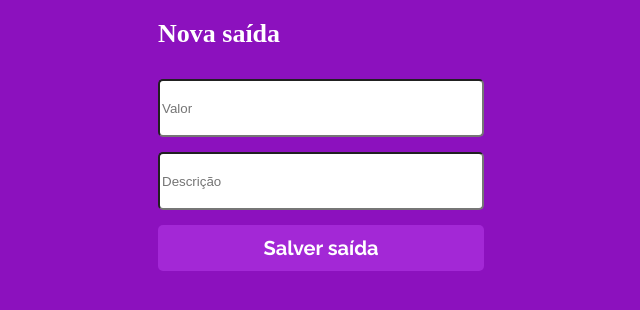
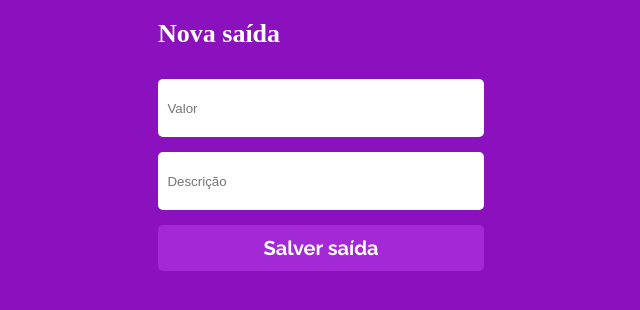
Before and after one commit to SauloMairesse/mywallet-frontend, a React (Create React App) app: page /output in a window 1280 px wide. Shown: the top 310 px of the page, without its empty margins (319-959 px from the left). Built offline with nearby package versions, Linux system fonts and the light colour scheme; a web font is replaced by a local one.

Commit message:
fix logout

```diff
--- a/src/components/Entry.jsx
+++ b/src/components/Entry.jsx
@@ -28,11 +28,11 @@ export default function Output(){
             <h1>Nova Entrada</h1>
             <form onSubmit={registerEntry}>
                     <input  type='number' required
-                            placeholder={'Valor'}
+                            placeholder={'  Valor'}
                             value={entryINFO.value}
                             onChange={ (e) => setEntryINFO({...entryINFO, value: e.target.value}) }/>
                     <input  type="text" maxLength={30} required
-                            placeholder={'Descrição'}
+                            placeholder={'  Descrição'}
                             value={entryINFO.description}
                             onChange={ (e) => setEntryINFO({...entryINFO, description: e.target.value}) }/>
                     <button type="submit">Salver entrada</button>
@@ -73,6 +73,7 @@ const EntryHTML = styled.main`
         top: 233px;
         border-radius: 5px;
         margin-bottom: 15px;
+        border: none;
     }
     button{
         height: 46px;
@@ -89,4 +90,11 @@ const EntryHTML = styled.main`
         color: #fff;
         border: none;
     }
+    input[type='number'] {
+    -moz-appearance:textfield;
+    }
+    input::-webkit-outer-spin-button,
+    input::-webkit-inner-spin-button {
+        -webkit-appearance: none;
+    }
 `
--- a/src/components/Home.jsx
+++ b/src/components/Home.jsx
@@ -14,9 +14,9 @@ export default function Home(){
     }
 
     function logout(){
-        const config = {headers: { User: userINFO.name}}
+        const body = {body: { token: userINFO.token }}
         const URL = 'http://localhost:5000/logout'
-        const promise = axios.post(URL, config)
+        const promise = axios.post(URL, body)
         promise.then( (response) => {console.log('Deu certo logout',response.data)
                                     setUserINFO({})
                                     navigate('/')} )
--- a/src/components/Output.jsx
+++ b/src/components/Output.jsx
@@ -28,11 +28,11 @@ export default function Output(){
             <h1>Nova saída</h1>
             <form onSubmit={registerOutput}>
                     <input  type='number' required
-                            placeholder={'Valor'}
+                            placeholder={'  Valor'}
                             value={outputINFO.value}
                             onChange={ (e) => setOutputINFO({...outputINFO, value: e.target.value}) }/>
                     <input  type="text" maxLength={30} required
-                            placeholder={'Descrição'}
+                            placeholder={'  Descrição'}
                             value={outputINFO.description}
                             onChange={ (e) => setOutputINFO({...outputINFO, description: e.target.value}) }/>
                     <button type="submit">Salver saída</button>
@@ -72,6 +72,7 @@ const OutputHTML = styled.main`
         top: 233px;
         border-radius: 5px;
         margin-bottom: 15px;
+        border: none;
     }
     button{
         height: 46px;
```
